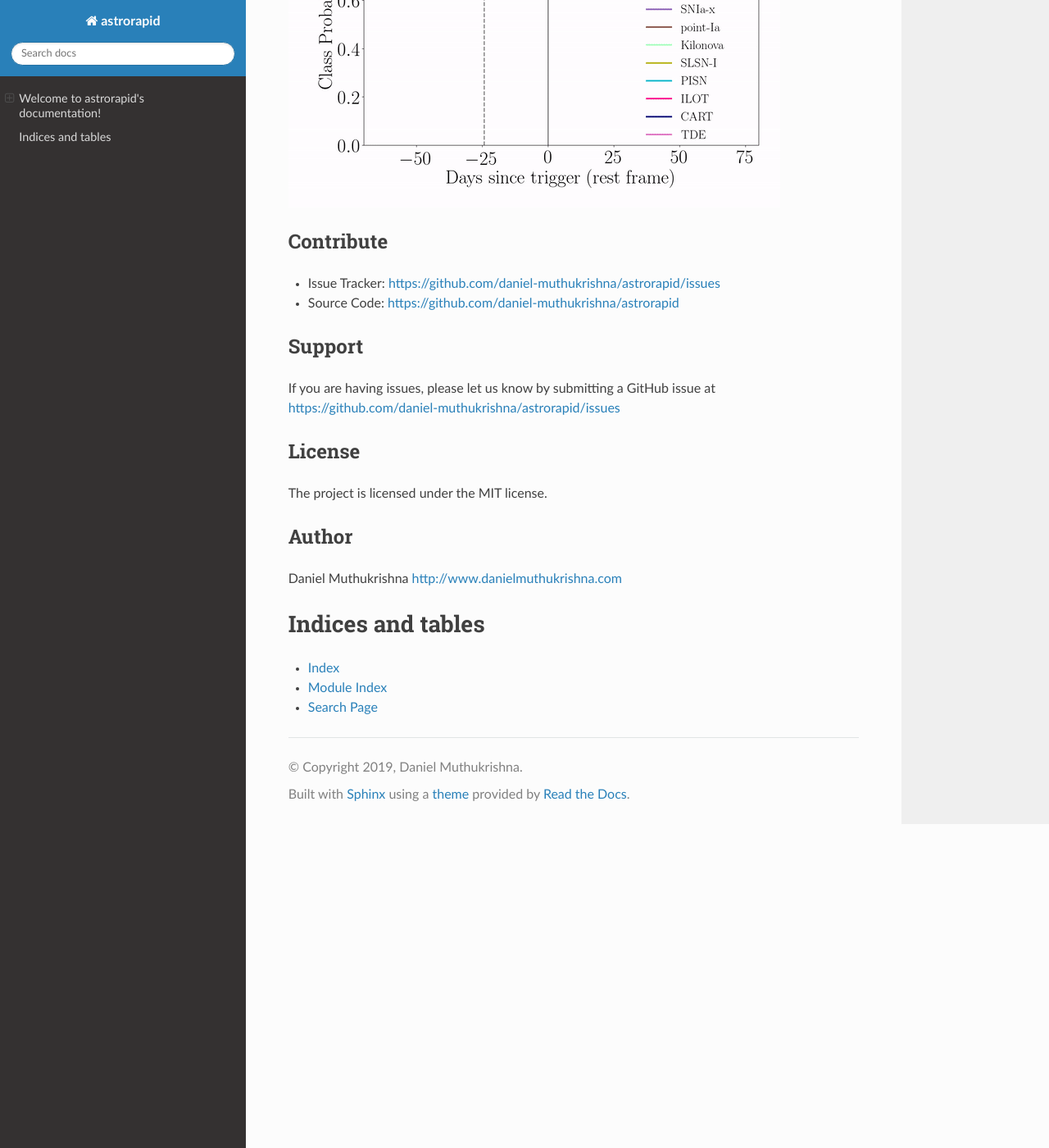
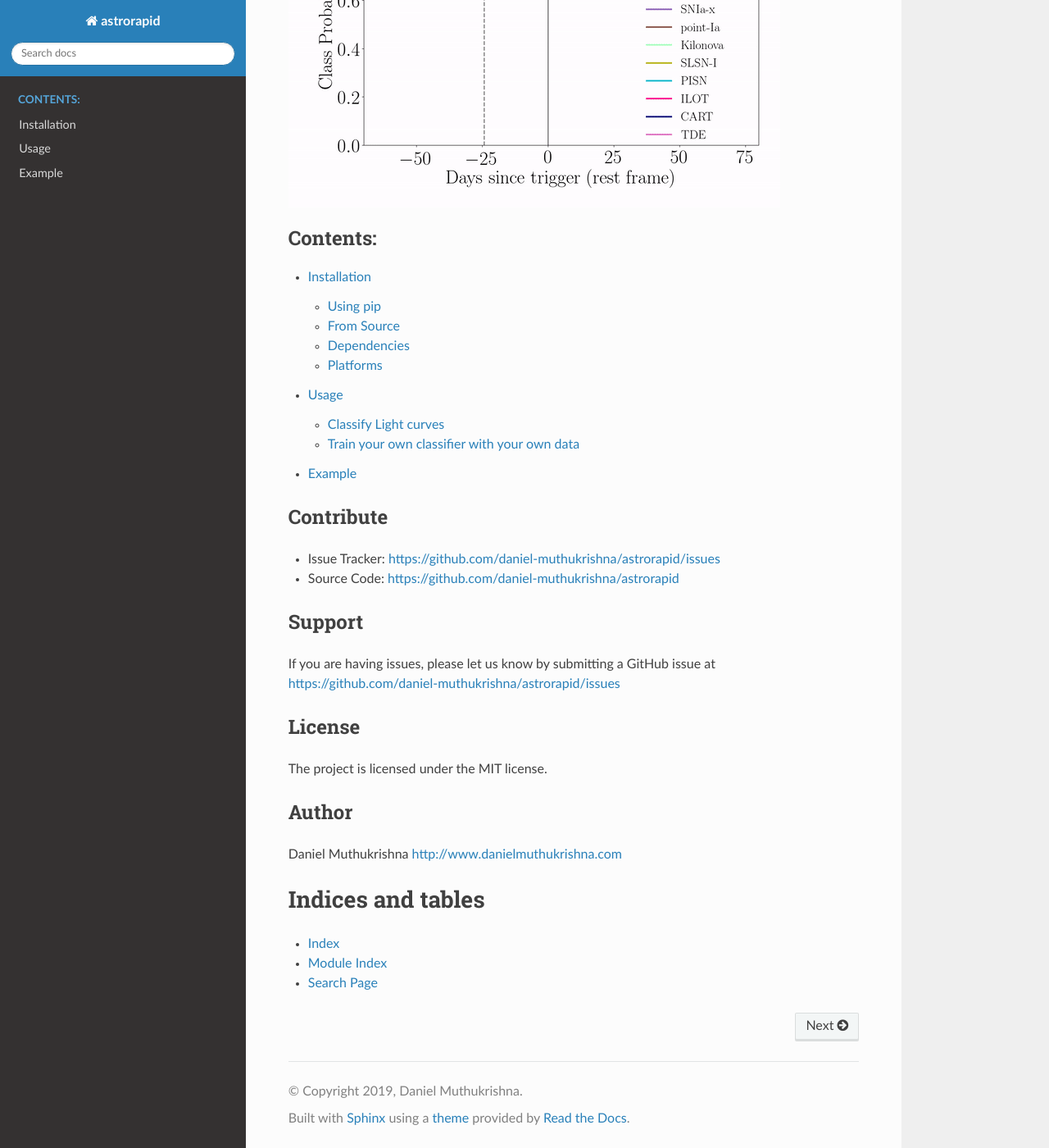
Before and after one commit to daniel-muthukrishna/astrorapid, a Sphinx documentation site: the page built from docs/index.rst, in a window 1280 px wide and 1400 px high, scrolled down 694 px. Shown: the whole window at 82% size. Built offline with Sphinx 7.4.7 and the Read the Docs theme 2.0.0, drawn with Linux system fonts in a browser that asks for light colours; some of the changed text lies outside the part shown.

Commit message:
Updated documentation.

```diff
--- a/docs/index.rst
+++ b/docs/index.rst
@@ -3,8 +3,8 @@
    You can adapt this file completely to your liking, but it should at least
    contain the root `toctree` directive.
 
-Welcome to astrorapid's documentation!
-======================================
+RAPID
+=====
 RAPID (Real-time Automated Photometric IDentification) can classify multiband photometric light curves into
 several different transient classes. It uses a deep recurrent neural network to produce time-varying classifications.
 
@@ -13,6 +13,10 @@ several different transient classes. It uses a deep recurrent neural network to
 .. toctree::
    :maxdepth: 2
    :caption: Contents:
+
+   installation
+   usage
+   example
 
 
 Contribute
```
